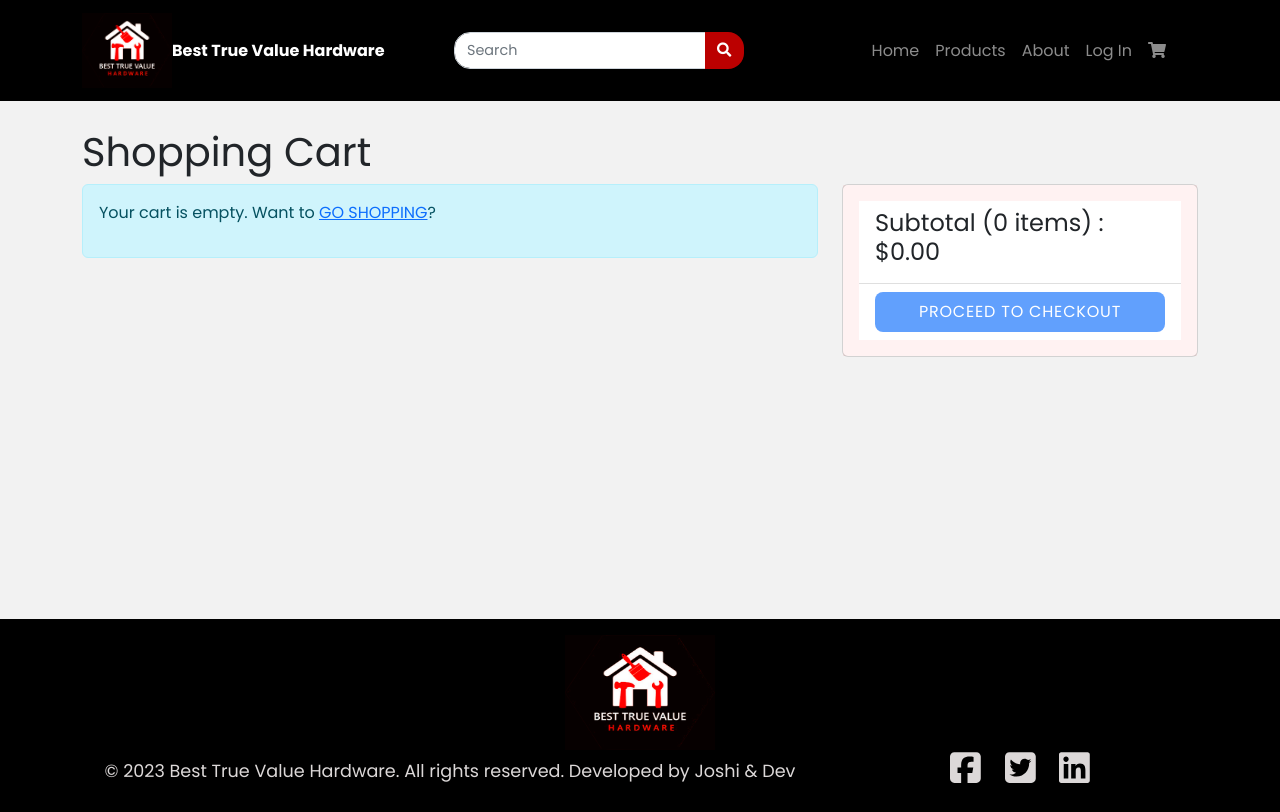
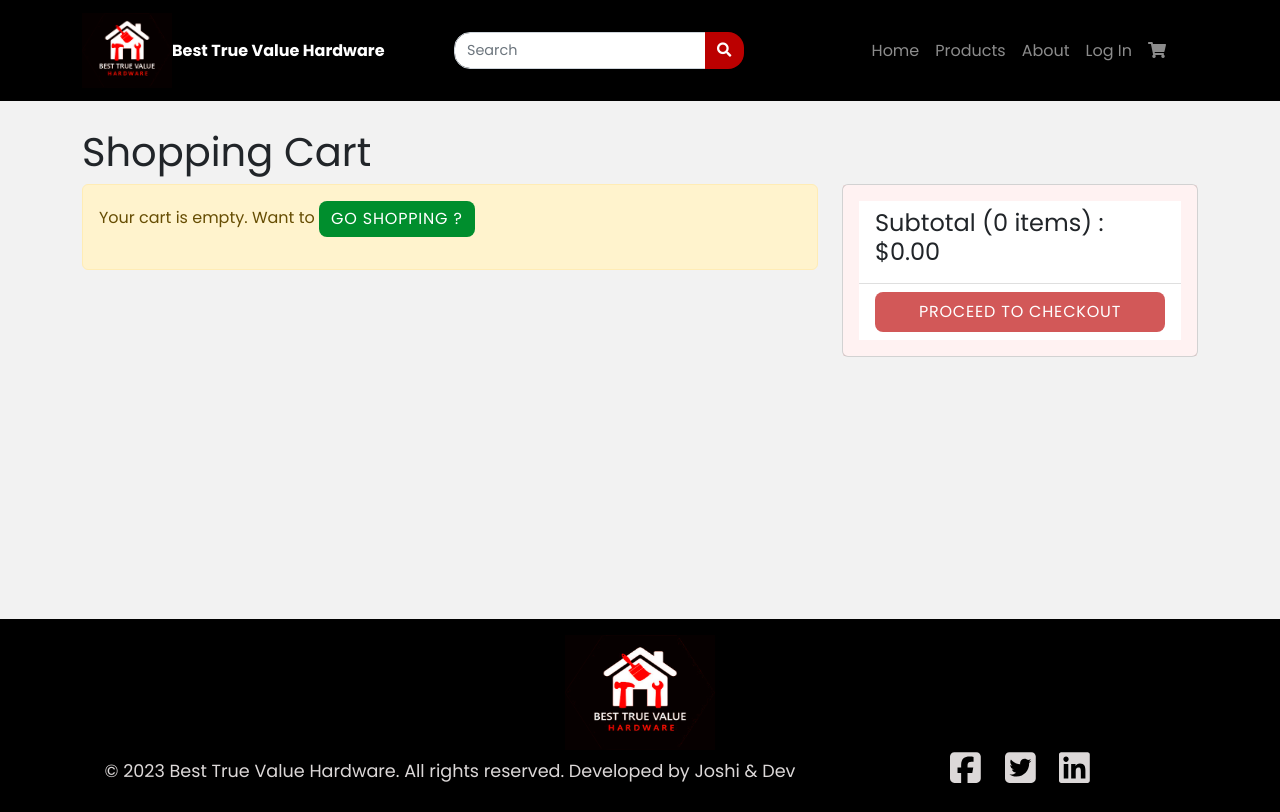
Before and after one commit to sujal631/best-true-value-hardware, a React (Create React App) app in the folder frontend/: page /cart in a window 1280 px wide. Built offline with nearby package versions, Linux system fonts and the light colour scheme.

Commit message:
bug fixes

```diff
--- a/frontend/package.json
+++ b/frontend/package.json
@@ -7,6 +7,9 @@
     "@fortawesome/free-brands-svg-icons": "^6.3.0",
     "@fortawesome/free-solid-svg-icons": "^6.3.0",
     "@fortawesome/react-fontawesome": "^0.2.0",
+    "@paypal/react-paypal-js": "^7.8.2",
+    "@stripe/react-stripe-js": "^1.16.5",
+    "@stripe/stripe-js": "^1.48.0",
     "@testing-library/jest-dom": "^5.16.5",
     "@testing-library/react": "^13.4.0",
     "@testing-library/user-event": "^13.5.0",
--- a/frontend/src/Components/Navigation.js
+++ b/frontend/src/Components/Navigation.js
@@ -60,11 +60,11 @@ export default function Navigation() {
             {/* Links Column */}
             <Col xs={4} className="d-flex justify-content-end">
               {/* Navbar Toggler */}
-              <Navbar.Toggle aria-controls="basic-navbar-nav" />
+              <Navbar.Toggle aria-controls="responsive-navbar-nav" />
 
               {/* Navbar Collapse */}
-              <Navbar.Collapse id="basic-navbar-nav">
-                <Nav className="right-nav">
+              <Navbar.Collapse id="responsive-navbar-nav">
+                <Nav className="right-nav d-flex ">
                   {/* Home Link */}
                   <Link to="/" className="nav-link">
                     Home
--- a/frontend/src/Components/Product.js
+++ b/frontend/src/Components/Product.js
@@ -48,7 +48,7 @@ const Product = ({ product }) => {
 
         {/* Add to cart button */}
         {product.countInStock === 0 ? (
-          <Button variant="light" disabled>
+          <Button variant="primary" disabled>
             OUT OF STOCK
           </Button>
         ) : (
--- a/frontend/src/Pages/OrderPage.js
+++ b/frontend/src/Pages/OrderPage.js
@@ -20,11 +20,11 @@ function reducer(state, action) {
       return { ...state, loading: false, order: action.payload, error: '' };
     case 'FAILURE':
       return { ...state, loading: false, error: action.payload };
-
     default:
       return state;
   }
 }
+
 export default function OrderScreen() {
   const { state } = useContext(Store);
   const { userInfo } = state;
@@ -92,7 +92,7 @@ export default function OrderScreen() {
                 <strong>Method:</strong> {order.paymentMethod}
               </Card.Text>
               {order.isPaid ? (
-                <Message variant="success">Paid at {order.paidAt}</Message>
+                <Message variant="success">Paid at{order.paidAt}</Message>
               ) : (
                 <Message variant="danger">Not Paid</Message>
               )}
--- a/frontend/src/Pages/PreviewOrderPage.js
+++ b/frontend/src/Pages/PreviewOrderPage.js
@@ -86,7 +86,7 @@ export default function PreviewOrderPage() {
         <Col md={8}>
           <Card className="mb-3">
             <Card.Body>
-              <Card.Title>Shipping Info</Card.Title>
+              <Card.Title>Your Information</Card.Title>
               <Card.Text>
                 <strong>Name: </strong>
                 {cart.shippingInfo.firstName} {cart.shippingInfo.lastName}
@@ -130,9 +130,14 @@ export default function PreviewOrderPage() {
                         <img
                           src={item.image}
                           alt={item.name}
-                          className="img-fluid rounded img-thumbnail"
+                          className="img-fluid rounded img-thumbnail mx-1"
                         ></img>
-                        <Link to={`/product/${item.slug}`}>{item.name}</Link>
+                        <Link
+                          className="remove-link-style"
+                          to={`/product/${item.slug}`}
+                        >
+                          {item.name}
+                        </Link>
                       </Col>
                       <Col md={1}>
                         <span>{item.quantity}</span>
--- a/frontend/src/Pages/ShoppingCartPage.js
+++ b/frontend/src/Pages/ShoppingCartPage.js
@@ -41,23 +41,31 @@ export default function ShoppingCartPage() {
       <Row>
         <Col md={8}>
           {cartItems.length === 0 ? (
-            <Message>
-              Your cart is empty. Want to <Link to="/">GO SHOPPING</Link>?
+            <Message variant="warning">
+              Your cart is empty. Want to{' '}
+              <Button variant="warning" onClick={() => navigate('/')}>
+                GO SHOPPING ?
+              </Button>{' '}
             </Message>
           ) : (
             <ListGroup>
               {cartItems.map((item) => (
                 <ListGroup.Item key={item._id}>
                   <Row className="align-items-center">
-                    <Col md={7}>
+                    <Col md={12} className="mb-3">
                       <img
                         src={item.image}
                         alt={item.name}
-                        className="img-fluid rounded img-thumbnail"
+                        className="img-fluid rounded img-thumbnail mx-1 "
                       ></img>{' '}
-                      <Link to={`/product/${item.slug}`}>{item.name}</Link>
+                      <Link
+                        className="remove-link-style"
+                        to={`/product/${item.slug}`}
+                      >
+                        {item.name}
+                      </Link>
                     </Col>
-                    <Col md={2}>
+                    <Col md={4} className="mb-3">
                       <Button
                         variant="light"
                         disabled={item.quantity === 1}
@@ -74,8 +82,10 @@ export default function ShoppingCartPage() {
                         <i className="fas fa-plus-circle"></i>
                       </Button>{' '}
                     </Col>
-                    <Col md={2}>{item.price}</Col>
-                    <Col md={1}>
+                    <Col md={4} className="mb-3">
+                      {item.price}
+                    </Col>
+                    <Col md={4} className="mb-3">
                       <Button onClick={() => removeItem(item)} variant="light">
                         <i className="fas fa-trash"></i>
                       </Button>
@@ -93,7 +103,7 @@ export default function ShoppingCartPage() {
                 <ListGroup.Item>
                   <h4>
                     Subtotal ({cartItems.reduce((a, c) => a + c.quantity, 0)}{' '}
-                    items) : $
+                    items) : <br />$
                     {cartItems
                       .reduce((a, c) => a + c.price * c.quantity, 0)
                       .toFixed(2)}
--- a/frontend/src/index.css
+++ b/frontend/src/index.css
@@ -82,9 +82,15 @@ body {
 
 .remove-link-style {
   text-decoration: none;
-  color: inherit;
+  color: #000000;
+  font-size: 1rem;
+  font-weight: 600;
+  text-overflow: ellipsis;
 }
 
+.remove-link-style:hover {
+  color: #bb0000;
+}
 .btn-primary {
   background-color: #bb0000;
   color: #ffffff;
@@ -92,6 +98,20 @@ body {
   padding: 0.5rem 1.5rem;
   font-weight: 500;
   text-transform: uppercase;
+  letter-spacing: 0.05em;
+  transition: all 0.2s ease-in-out;
+  text-align: center;
+  border: none;
+}
+
+.btn-primary:disabled {
+  background-color: #bb0000;
+}
+
+.btn-warning {
+  background-color: #008e2d;
+  color: #ffffff;
+  border-radius: 0.5rem;
   letter-spacing: 0.05em;
   transition: all 0.2s ease-in-out;
   text-align: center;
@@ -137,6 +157,14 @@ body {
 .btn-secondary:hover {
   transform: scale(1.05);
   background-color: #4556f4;
+  cursor: pointer;
+  color: #ffffff;
+  border: none;
+}
+
+.btn-warning:hover {
+  transform: scale(1.05);
+  background-color: #03d646;
   cursor: pointer;
   color: #ffffff;
   border: none;
@@ -200,7 +228,7 @@ body {
 
 .search-form {
   width: 290px;
-  min-width: 200px;
+  min-width: 150px;
 }
 
 .search-input {
```
Also changed, not shown: 1 other file (tests, documents, lock files or other folders).
